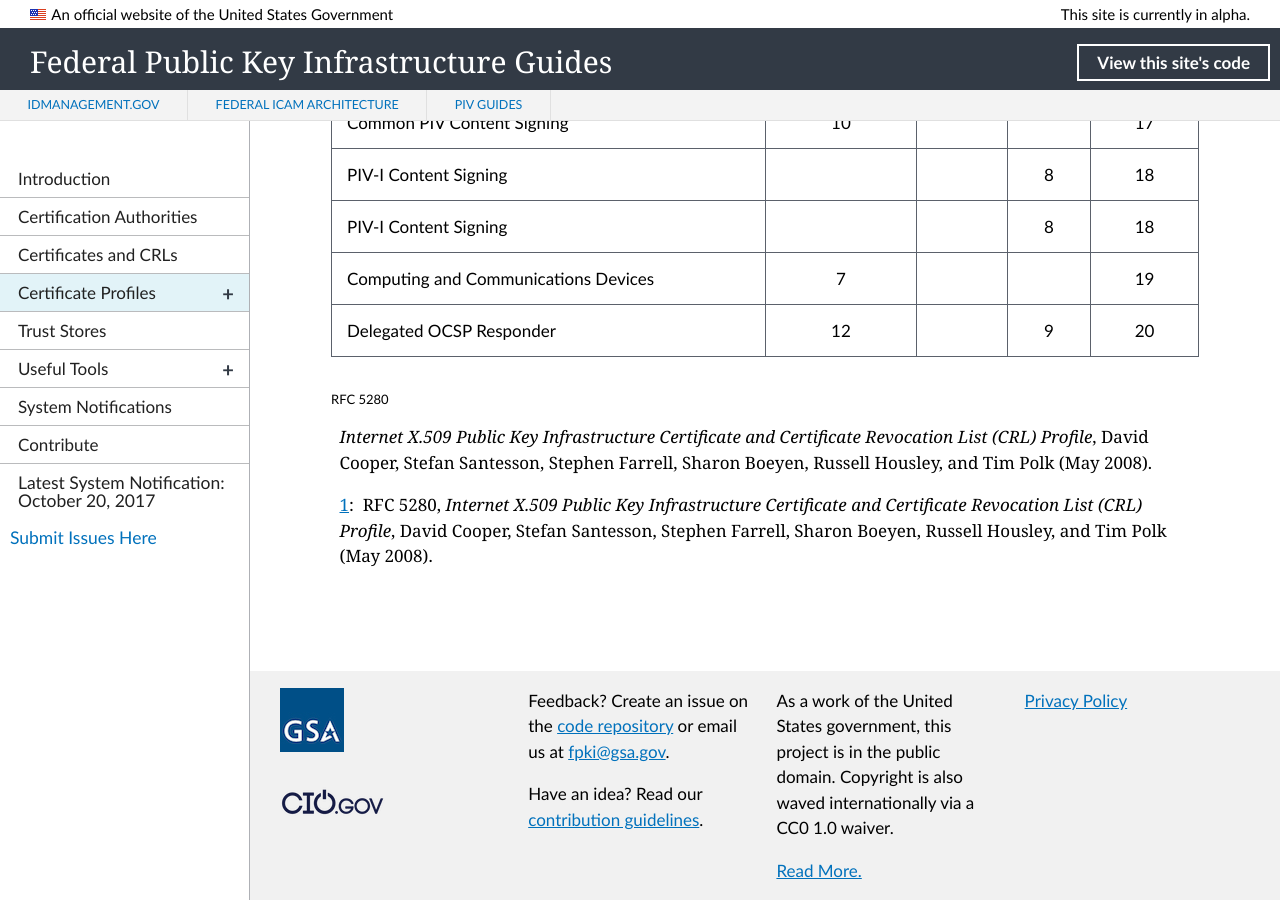
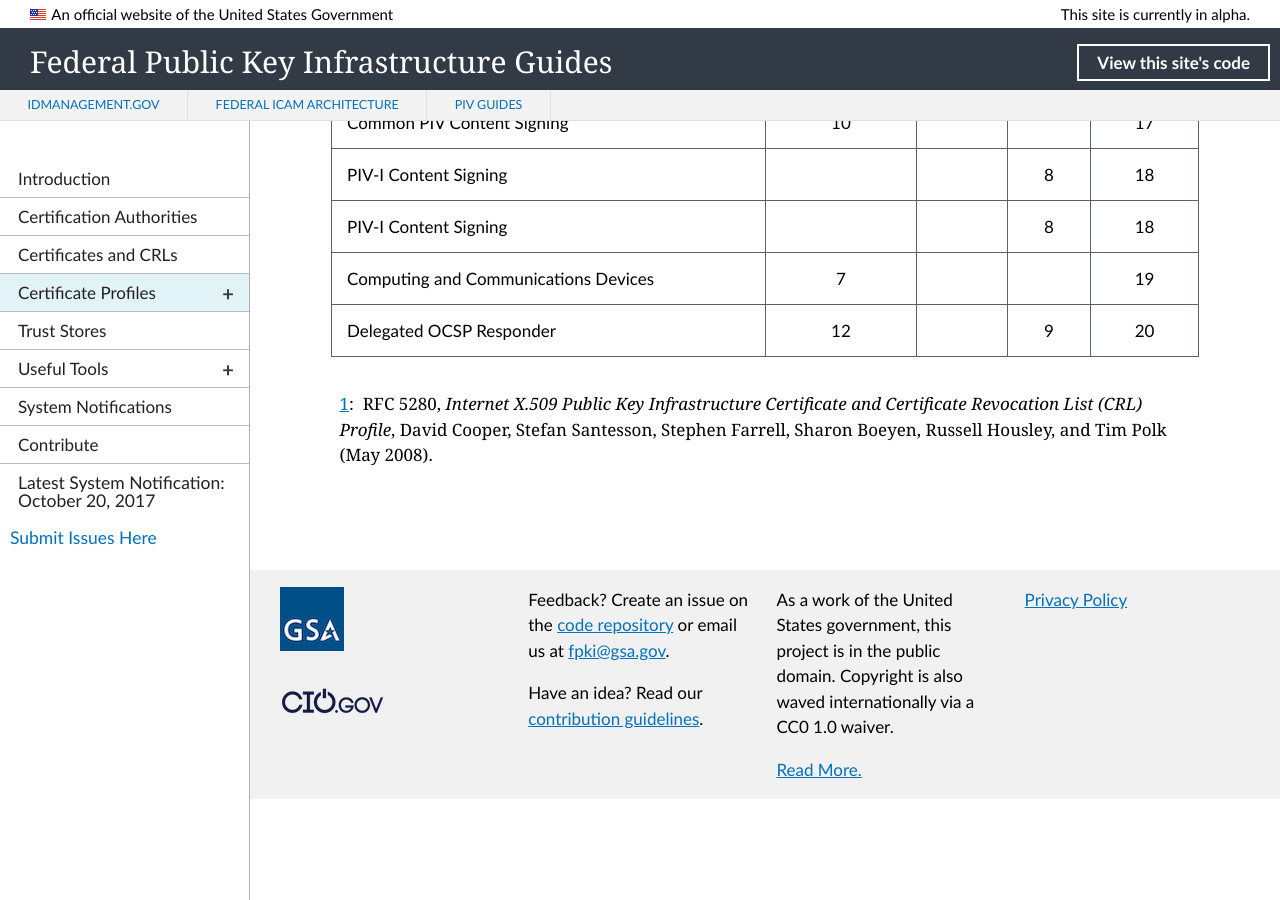
Before and after one commit to GSA/fpki-guides, a Jekyll site: the page built from pages/fpki_certificate_profiles.md, in a window 1280 px wide and 900 px high, scrolled down 1821 px. Built offline with Jekyll 4.4.1, drawn with Linux system fonts in a browser that asks for light colours; nearby versions of some CDN libraries; library files that are not in the unit come from our copies; after the commit the page ends 2620 px from its top, so only the background shows below that; some of the changed text lies outside the part shown.

Commit message:
Update fpki_certificate_profiles.md
Footnote solution

```diff
--- a/pages/fpki_certificate_profiles.md
+++ b/pages/fpki_certificate_profiles.md
@@ -16,7 +16,7 @@
 
 This section identifies the X.509 v3 certificate profiles and the v2 certificate revocation list (CRL) extensions profiles for the Federal Public Key Infrastructure (FPKI). These profiles give the unique parameter settings needed for certificates and CRLs issued under the _X.509 Certificate Policy For The U.S. Federal PKI Common Policy Framework_ (_Common Policy CP_). They also give guidance for certificates issued under other Certificate Policies that are cross-certified with the Federal Bridge Certification Authority (FBCA).
 
-To maximize interoperability across Federal Government, State, Local, Tribal, and Territorial PKI communities,<!--Is this what Wendy meant by "outside Fed Govt?"--> these certificate profiles include certain formats and semantics taken from RFC 5280<sup>[1](#myfootnote1)</sup>.
+To maximize interoperability across Federal Government, State, Local, Tribal, and Territorial PKI communities,<!--Is this what Wendy meant by "outside Fed Govt?"--> these certificate profiles include certain formats and semantics taken from RFC 5280.<sup>[1](#myfootnote1)</sup>
 
 * Use the left-hand sidebar (**+**) to navigate to the certificate and CRL extensions profiles covered by the _Common Policy CP_.
 
@@ -48,9 +48,5 @@
 | Computing and Communications Devices       | 7               |             |               | 19             |
 | Delegated OCSP Responder       | 12               |             | 9             | 20             |
 
-###### RFC 5280
-_Internet X.509 Public Key Infrastructure Certificate and Certificate Revocation List (CRL) Profile_, David Cooper, Stefan Santesson, Stephen Farrell, Sharon Boeyen, Russell Housley, and Tim Polk (May 2008).
 
 <a name="myfootnote1">1</a>:&nbsp;&nbsp;RFC 5280, _Internet X.509 Public Key Infrastructure Certificate and Certificate Revocation List (CRL) Profile_, David Cooper, Stefan Santesson, Stephen Farrell, Sharon Boeyen, Russell Housley, and Tim Polk (May 2008).
-
-[1]:RFC 5280, _Internet X.509 document.
```
